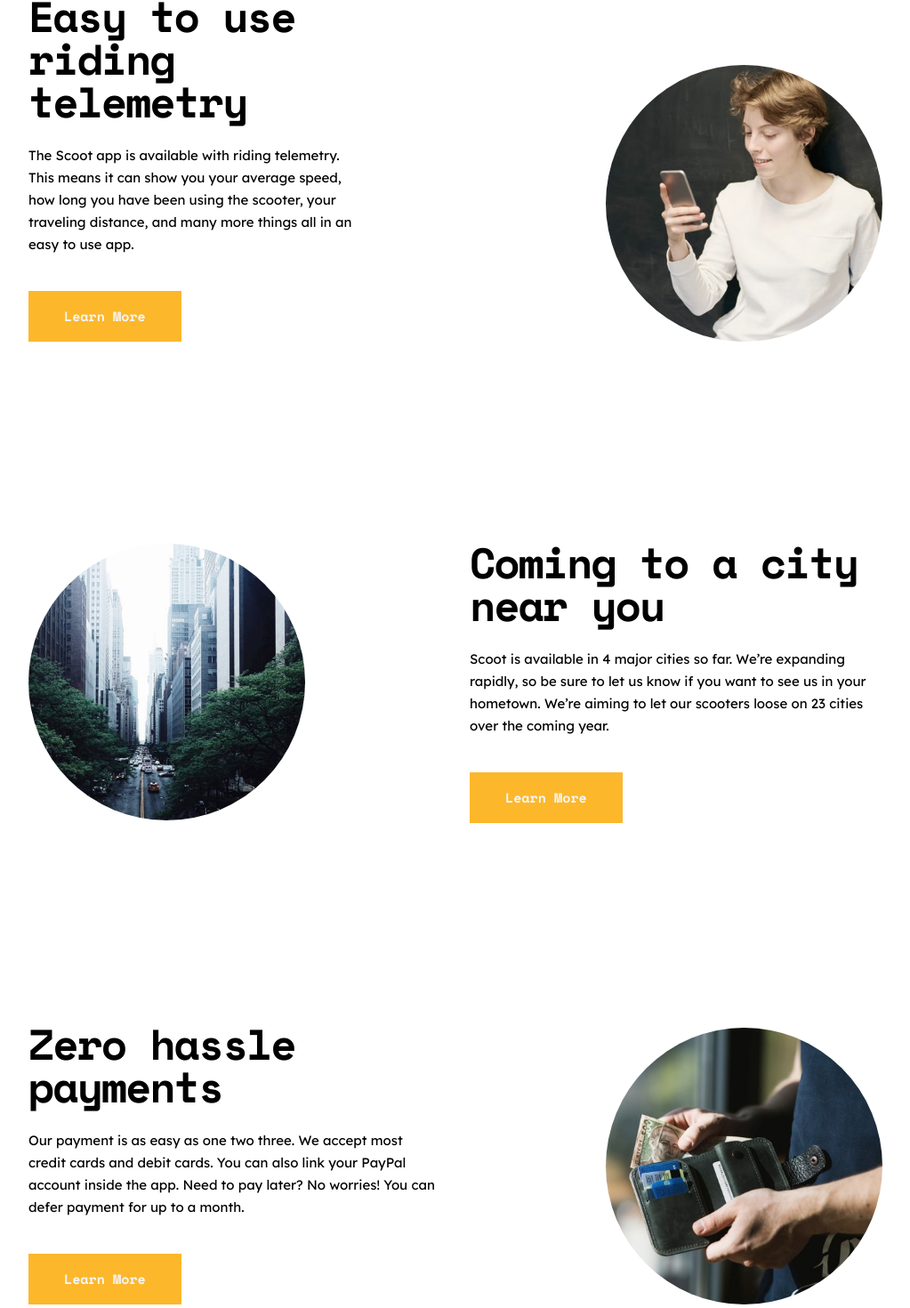
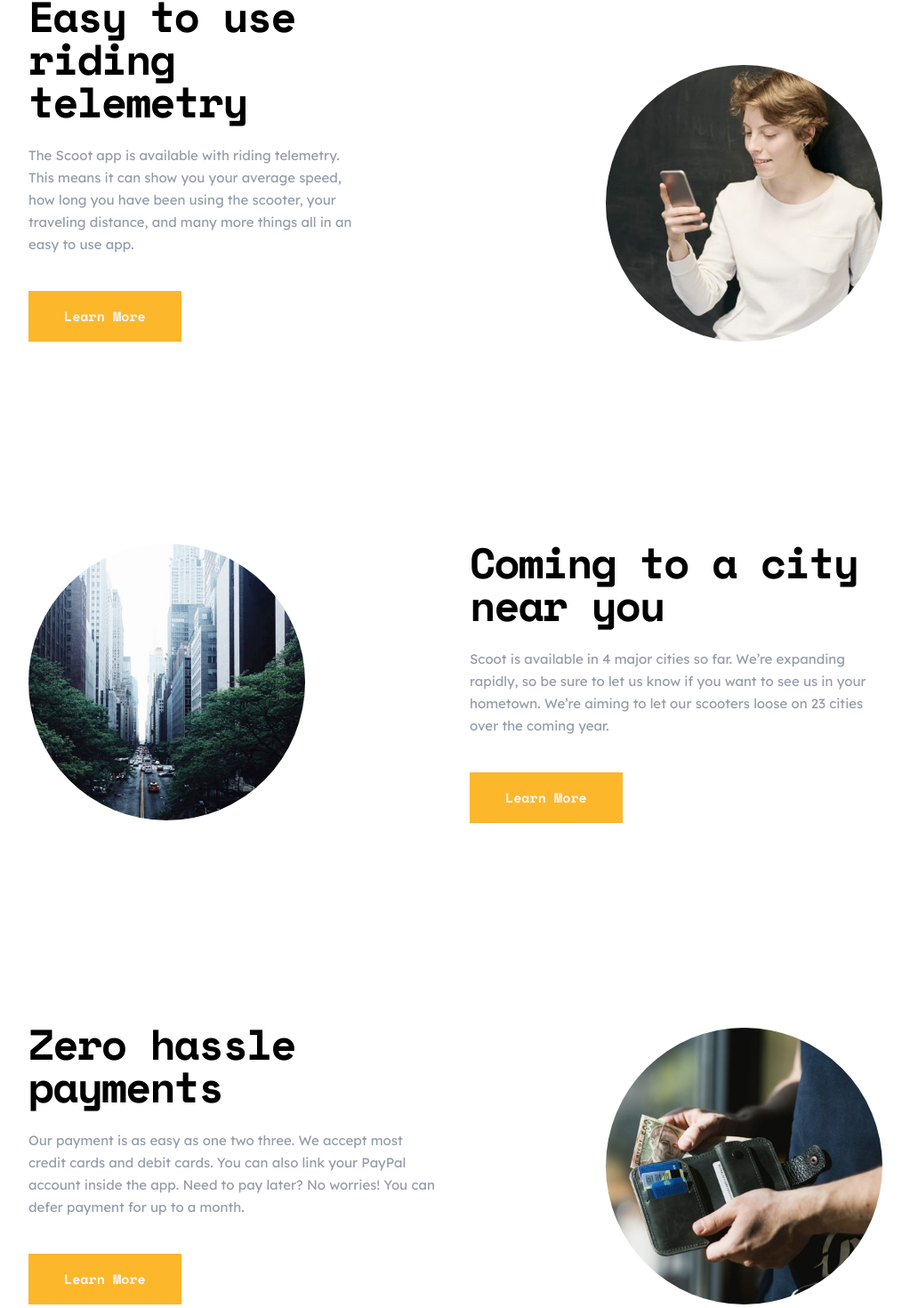
Before and after one commit to lastiwan89/scott-web-app, a Next.js app: page / in a window 1280 px wide. Shown: the part 1394-2864 px from the top of the page at 89% size, without its empty margins (128-1151 px from the left). Built offline with nearby package versions, Linux system fonts and the light colour scheme.

Commit message:
fix lg position and paragraph color

```diff
--- a/src/app/page.tsx
+++ b/src/app/page.tsx
@@ -54,7 +54,7 @@ export default function Home() {
       <section className="flex flex-col gap-8 px-8 pb-24 pt-2 md:px-24 lg:gap-40 lg:px-40">
         {/* source fixed */}
         <div className="flex flex-col items-center gap-8 py-8 lg:grid lg:grid-cols-2 lg:place-content-center lg:gap-56">
-          <div className="order-last place-self-end">
+          <div className="lg:order-last lg:place-self-end">
             <Image
               className="rounded-full"
               src="/images/telemetry.jpg"
@@ -68,7 +68,7 @@ export default function Home() {
             <h4 className="text-center font-mono text-32 font-bold lg:text-start lg:text-48">
               Easy to use riding telemetry
             </h4>
-            <p className="text-center font-sans text-15 font-normal lg:text-start">
+            <p className="text-center font-sans text-15 font-normal text-grey-dimmed lg:text-start">
               The Scoot app is available with riding telemetry. This means it
               can show you your average speed, how long you have been using the
               scooter, your traveling distance, and many more things all in an
@@ -95,7 +95,7 @@ export default function Home() {
             <h4 className="text-center font-mono text-32 font-bold lg:text-start lg:text-48">
               Coming to a city near you
             </h4>
-            <p className="text-center font-sans text-15 font-normal lg:text-start">
+            <p className="text-center font-sans text-15 font-normal text-grey-dimmed lg:text-start">
               Scoot is available in 4 major cities so far. We’re expanding
               rapidly, so be sure to let us know if you want to see us in your
               hometown. We’re aiming to let our scooters loose on 23 cities over
@@ -108,7 +108,7 @@ export default function Home() {
         </div>
 
         <div className="flex flex-col items-center gap-8 py-8 lg:grid lg:grid-cols-2">
-          <div className="order-last place-self-end">
+          <div className="lg:order-last lg:place-self-end">
             <Image
               className="rounded-full"
               src="/images/payments.jpg"
@@ -122,7 +122,7 @@ export default function Home() {
             <h4 className="text-center font-mono text-32 font-bold lg:text-start lg:text-48">
               Zero hassle payments
             </h4>
-            <p className="text-center font-sans text-15 font-normal lg:text-start">
+            <p className="text-center font-sans text-15 font-normal text-grey-dimmed lg:text-start">
               Our payment is as easy as one two three. We accept most credit
               cards and debit cards. You can also link your PayPal account
               inside the app. Need to pay later? No worries! You can defer
```
